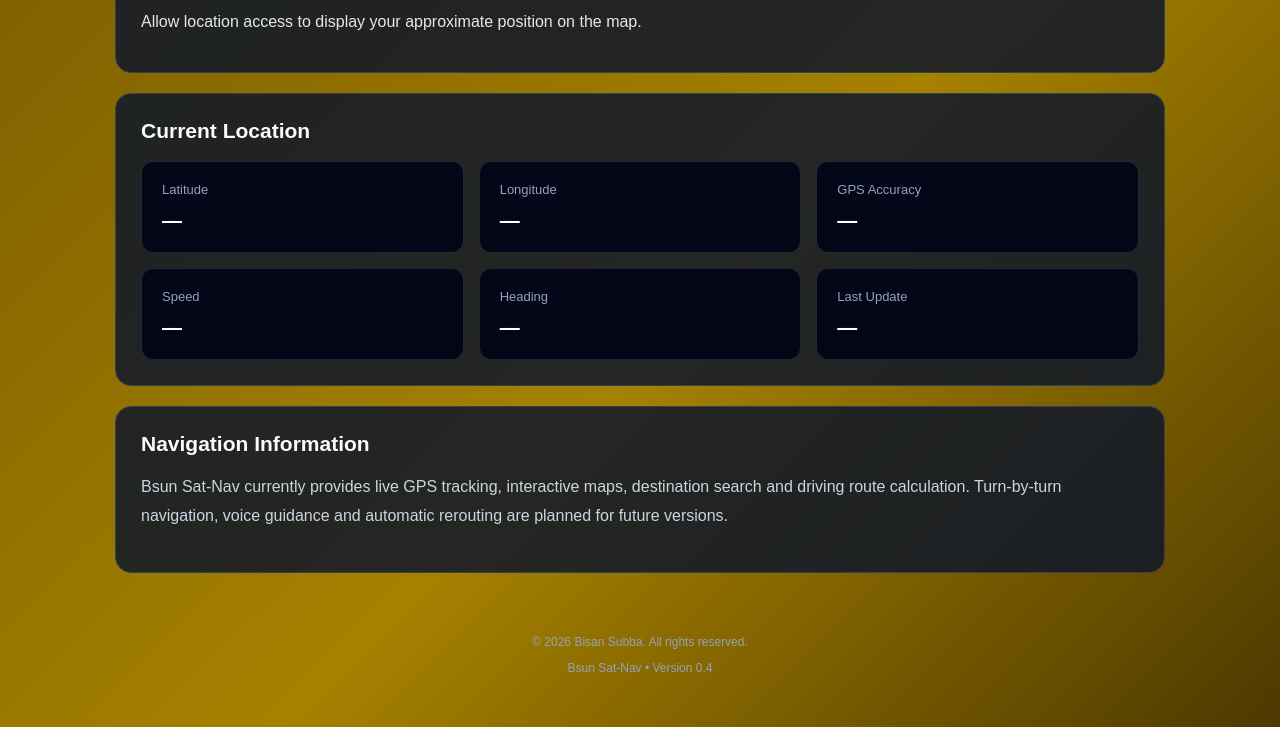
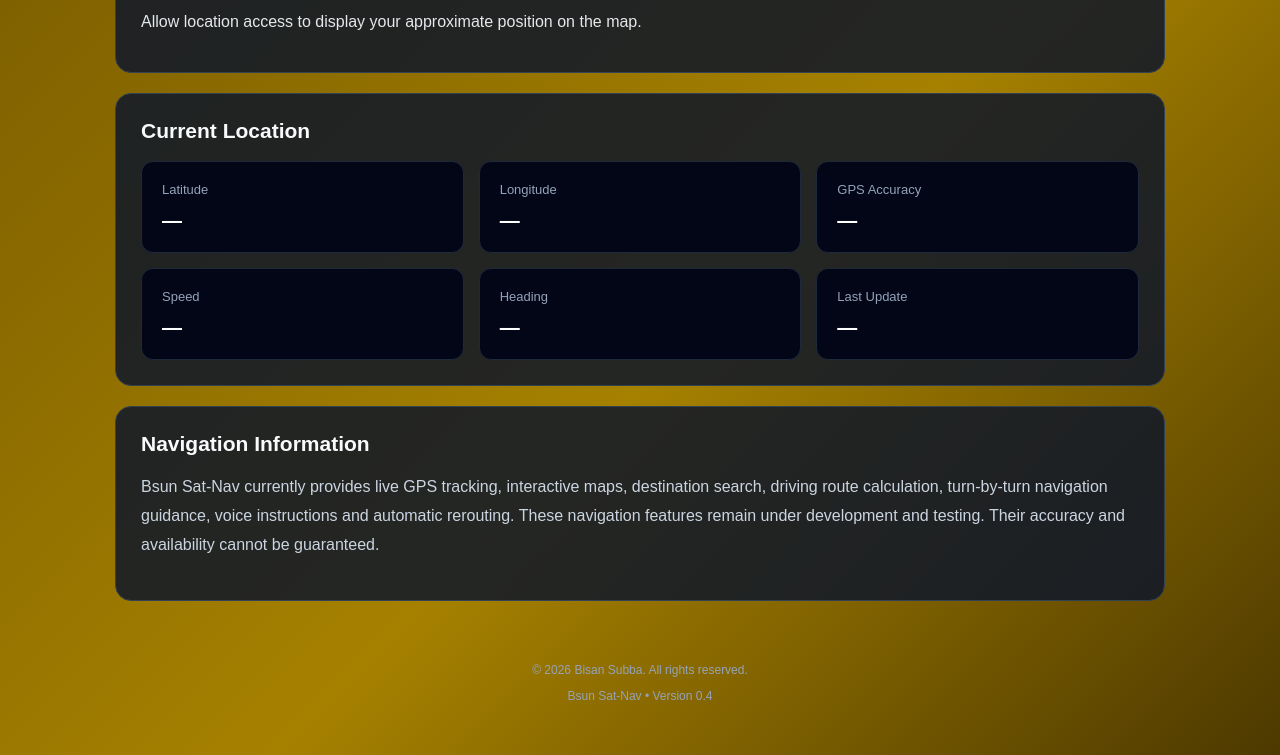
Before and after one commit to Bsun7131/Bsun-Sat-Nav, a plain HTML site: page index.html in a window 1280 px wide. Shown: the part 1994-2749 px from the top of the page. Before the commit the page ends 2721 px from the top, so only its background shows below. Drawn offline with nearby package versions, Linux system fonts and the light colour scheme; no server answers.

Commit message:
Update index.html

```diff
--- a/index.html
+++ b/index.html
@@ -433,11 +433,13 @@ BSUN SAT-NAV — LEGAL INFORMATION LINKS
 
             <p class="information">
     Bsun Sat-Nav currently provides live GPS tracking,
-    interactive maps, destination search and driving
-    route calculation.
+    interactive maps, destination search, driving route
+    calculation, turn-by-turn navigation guidance,
+    voice instructions and automatic rerouting.
 
-    Turn-by-turn navigation, voice guidance and
-    automatic rerouting are planned for future versions.
+    These navigation features remain under development
+    and testing. Their accuracy and availability
+    cannot be guaranteed.
 </p>
 
            <!--
```
